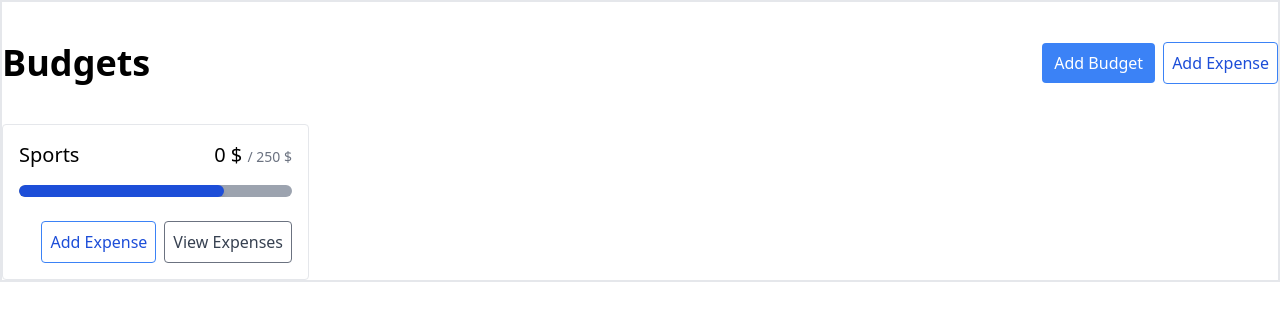
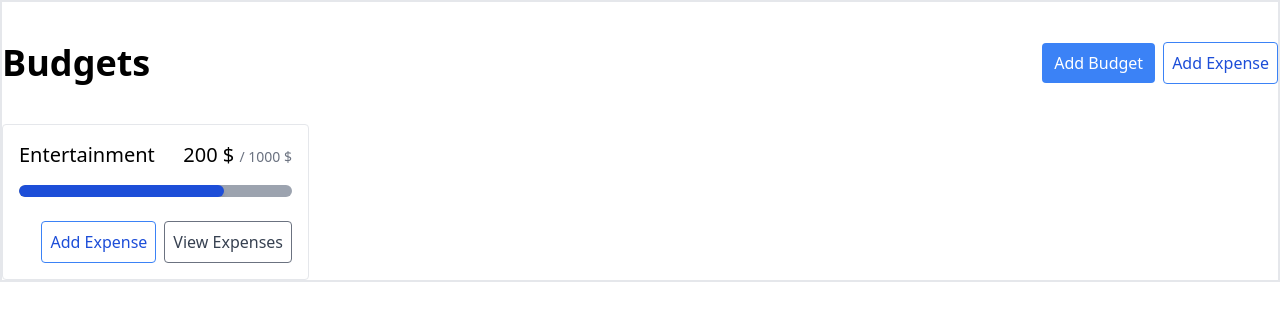
Before and after one commit to michael-schlueter/budgets-app, a React (Create React App) app: page / in a window 1280 px wide. Shown: the top 320 px of the page. Built offline with nearby package versions, Linux system fonts and the light colour scheme.

Commit message:
added currencyFormatter (without type) and conditional coloring of BudgetCard

```diff
--- a/src/App.tsx
+++ b/src/App.tsx
@@ -5,7 +5,7 @@ function App() {
   return (
     <div className="container border-2 m-auto">
       <header className="flex justify-between items-center my-10">
-        <h1 className="font-semibold text-4xl">Budgets</h1>
+        <h1 className="font-semibold text-4xl mr-1">Budgets</h1>
         <div>
           <button className="bg-blue-500 hover:bg-blue-700 text-white mr-2 py-2 px-3 rounded">
             Add Budget
@@ -23,7 +23,7 @@ function App() {
           alignItems: "flex-start",
         }}
       >
-        <BudgetCard></BudgetCard>
+        <BudgetCard name="Entertainment" amount={200} max={1000} gray={false}></BudgetCard>
       </div>
     </div>
   );
--- a/src/components/BudgetCard.js
+++ b/src/components/BudgetCard.js
@@ -1,14 +1,24 @@
 import React from "react";
+import { currencyFormatter } from "../utils";
 
-export default function BudgetCard() {
+export default function BudgetCard({ name, max, amount, gray }) {
+
+  const classNames = ["border", "border-gray-200", "rounded", "flex", "flex-col"]
+  if (amount > max) {
+    classNames.push("bg-red-500 bg-opacity-20");
+  } else if (gray) {
+    classNames.push("bg-gray-100")
+  }
+
   return (
-    <div className="border border-gray-200 rounded flex flex-col">
+    <div className={classNames.join(" ")}>
       <div className="mt-4 mx-4 title flex justify-between">
         <div>
-          <h2 className="text-xl">Sports</h2></div>
-        <div className="text-xl">0 $ <span className="text-sm text-gray-500">/ 250 $</span></div>
+          <h2 className="text-xl">{name}</h2></div>
+        <div className="text-xl">{amount} $ <span className="text-sm text-gray-500">/ {max} $</span></div>
       </div>
       <div className="bg-gray-400 h-3 rounded-lg mx-4 mt-4 overflow-hidden">
+        {/* TODO: Progressbar dynamisch machen */}
         <div className="bg-blue-700 w-3/4 h-full rounded-lg shadow-md"></div>
       </div>
       <div className="mr-4 ml-auto mt-6 mb-4">
--- /dev/null
+++ b/src/utils.js
@@ -0,0 +1,6 @@
+// TODO: Typing
+export const currencyFormatter = new Intl.NumberFormat(undefined, {
+    currency: "usd",
+    style: "currency",
+    minimumFractionDigits: 0
+});
```
